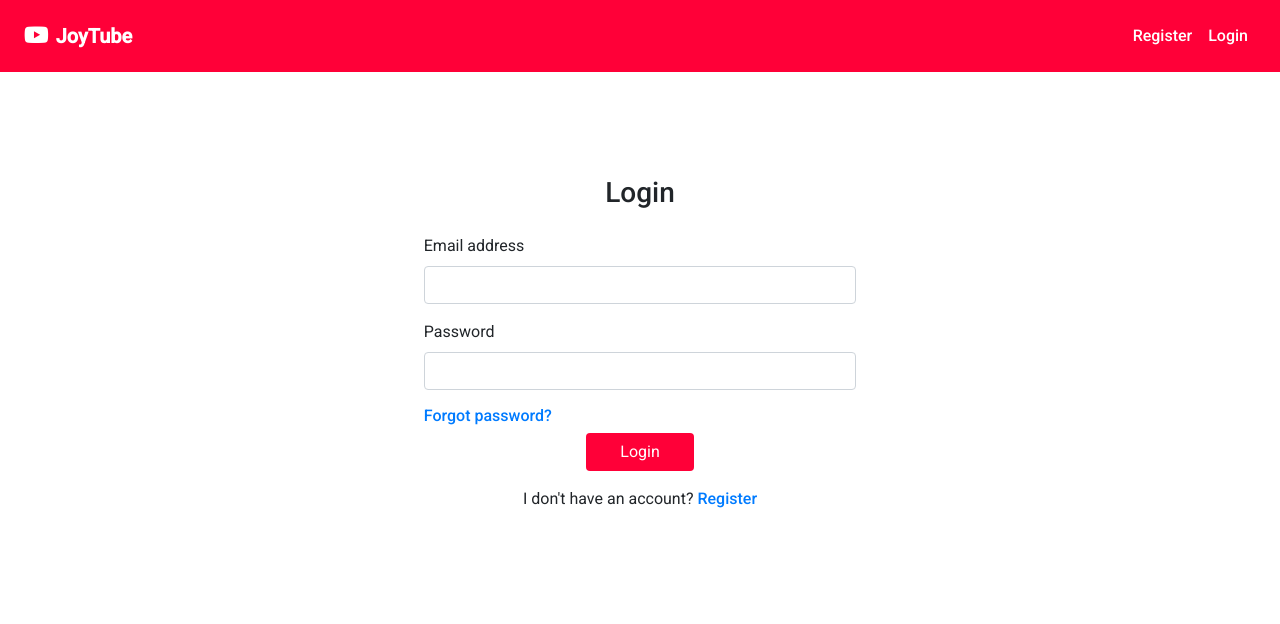
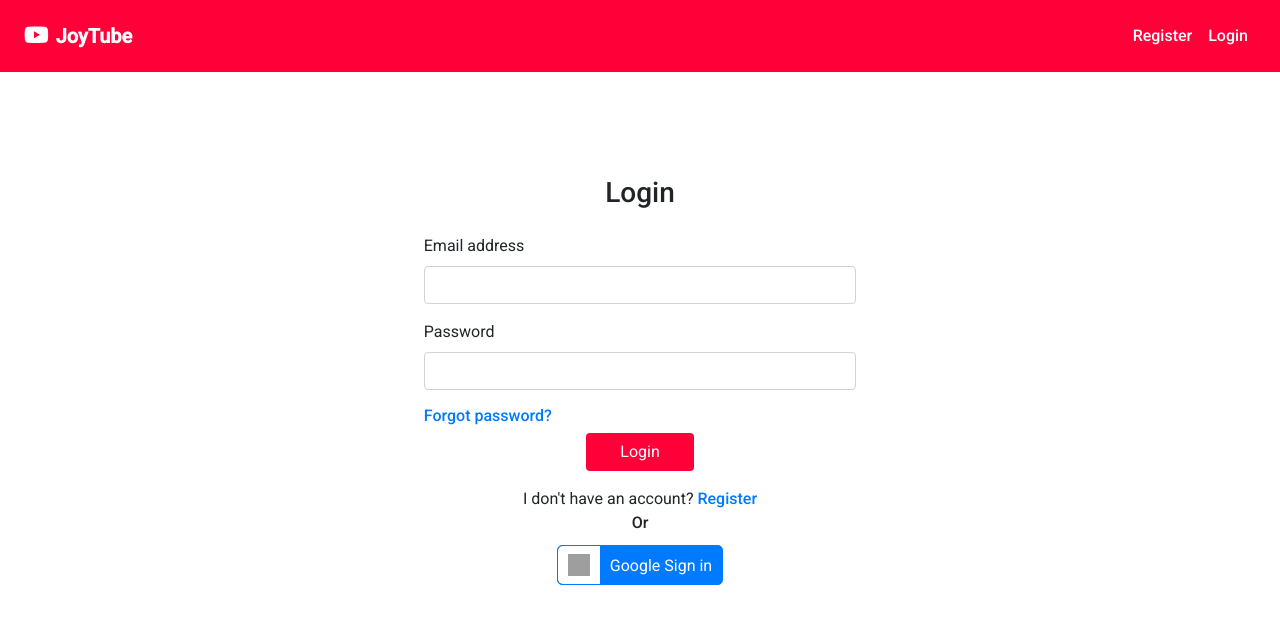
Before and after one commit to ishvar99/joytube, a React (Create React App) app in the folder frontend/: page /login in a window 1280 px wide. Shown: the top 624 px of the page. Built offline with nearby package versions, Linux system fonts and the light colour scheme; grey boxes are pictures that could not be loaded.

Commit message:
added google signin button on login page

```diff
--- /dev/null
+++ b/frontend/src/Components/GoogleSignIn/GoogleSignIn.jsx
@@ -0,0 +1,16 @@
+import React from 'react'
+import './GoogleSignIn.scss'
+const GoogleSignIn = () => {
+ return (
+  <>
+    <div class="g_body">
+    <button class="g-button">
+      <img class="g-logo" src="https://upload.wikimedia.org/wikipedia/commons/thumb/5/53/Google_%22G%22_Logo.svg/157px-Google_%22G%22_Logo.svg.png" alt="Google Logo"/>
+      <p class="g-text">Google Sign in</p>
+    </button>
+  </div>
+</>
+ )
+}
+
+export default GoogleSignIn
--- /dev/null
+++ b/frontend/src/Components/GoogleSignIn/GoogleSignIn.scss
@@ -0,0 +1,30 @@
+.g_body {
+  display: flex;
+  align-items: center;
+  justify-content: center;
+  margin-top: 10px;
+}
+.g-button {
+  border: 0.1px solid #007bff;
+  background: #007bff;
+  display: flex;
+  border-radius: 5px;
+  height: 40px;
+  padding: 0;
+}
+
+.g-logo {
+  width: 42px;
+  height: 38px;
+  padding: 8px 10px;
+  border-radius: 5px 0 0 5px;
+  background: white;
+}
+
+.g-text {
+  font-size: 16px;
+  padding: 8px 10px;
+  color: white;
+  font-family: roboto;
+  text-align: center;
+}
--- a/frontend/src/Components/Login/Login.jsx
+++ b/frontend/src/Components/Login/Login.jsx
@@ -4,6 +4,7 @@ import {Form,Button,Row,Col,Container} from 'react-bootstrap'
 import { Link } from "react-router-dom"
 import { LoginUser } from "../../redux/actions/authActions"
 import { ClearError } from "../../redux/actions/authActions"
+import GoogleSignIn from "../GoogleSignIn/GoogleSignIn"
 const Login = (props) => {
   const auth = useSelector((state) => state.auth)
   const { error, isAuthenticated } = auth
@@ -116,6 +117,8 @@ const Login = (props) => {
           <button className='btn w-25' style={{background:'#ff0038',color:'white',textAlign:'center'}} type="submit">
             Login
           </button>
+          {/* <p style={{fontWeight:'500',marginBottom:'5px'}}>Or</p> */}
+
           </div>
           <Row className='py-3'>
         <Col className='text-center'>
@@ -123,6 +126,8 @@ const Login = (props) => {
           <Link style={{fontWeight:'500'}} to={'/register'}>
             Register
           </Link>
+          <div style={{fontWeight:'500'}}>Or</div>
+          <GoogleSignIn/>
         </Col>
       </Row>
       </Form>
```
